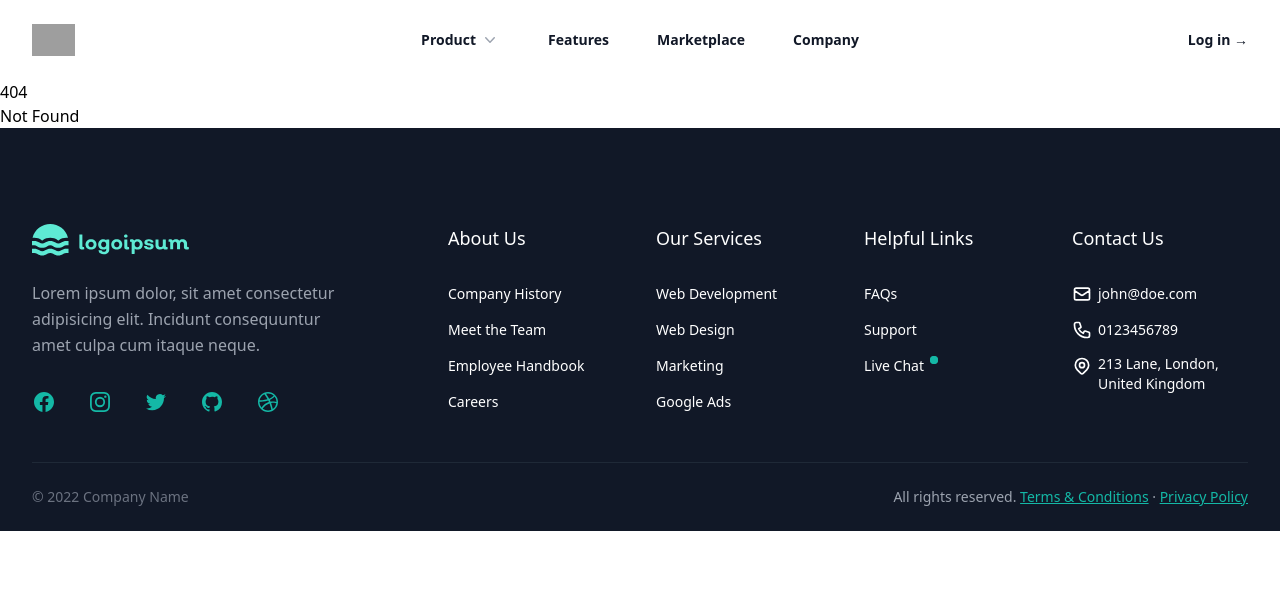
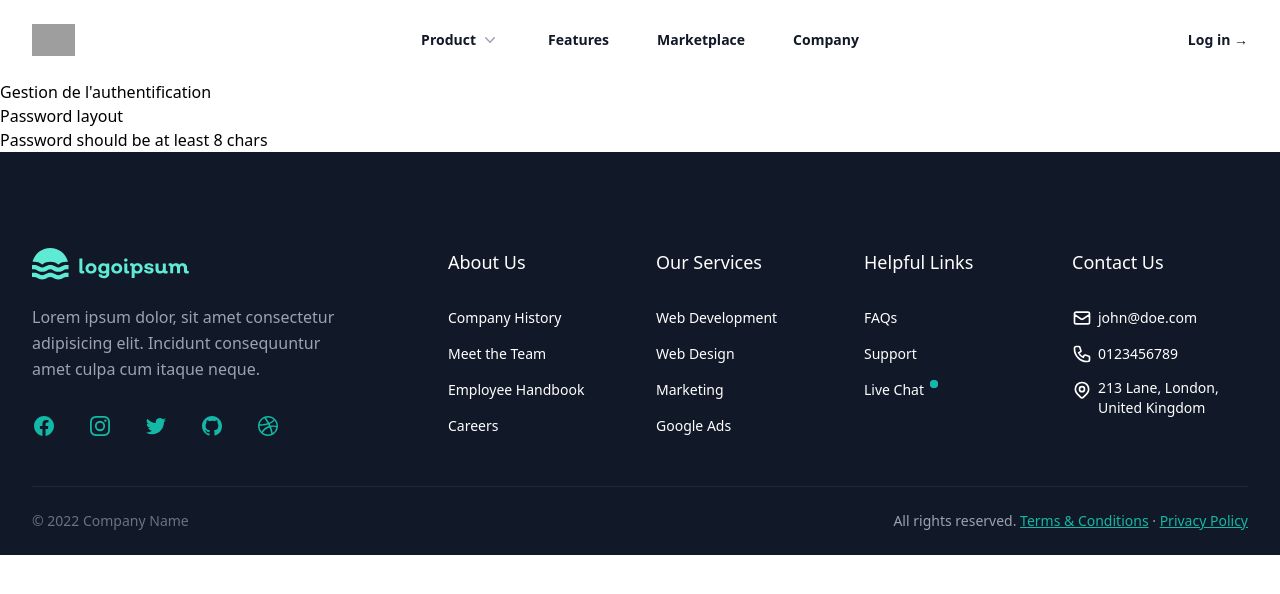
Before and after one commit to fabienc974/CMS, a SvelteKit app in the folder frontend/: page /password/info in a window 1280 px wide. Before the commit this address had no page. Shown: the top 594 px of the page. Built offline with nearby package versions, Linux system fonts and the light colour scheme; grey boxes are pictures that could not be loaded.

Commit message:
tuto 15 - casser la hierarchie pour le layout
permet par exemple de ne pas superposer différents layout dans une même arborescence
@ => renvoit vers le layout root
@(string) => si dossier dynamique, utilisera le layout du dossier en question

```diff
--- /dev/null
+++ b/frontend/src/routes/(auth)/password/+layout.svelte
@@ -0,0 +1,5 @@
+<script>
+</script>
+
+<p>Password layout</p>
+<slot />
--- /dev/null
+++ b/frontend/src/routes/(auth)/password/forgot/+page@(auth).svelte
@@ -0,0 +1 @@
+<p>Mot de passe oublié</p>
--- /dev/null
+++ b/frontend/src/routes/(auth)/password/info/+page.svelte
@@ -0,0 +1 @@
+<p>Password should be at least 8 chars</p>
--- /dev/null
+++ b/frontend/src/routes/(auth)/password/reset/+page@.svelte
@@ -0,0 +1 @@
+<p>Réinitialiser le password</p>
```
